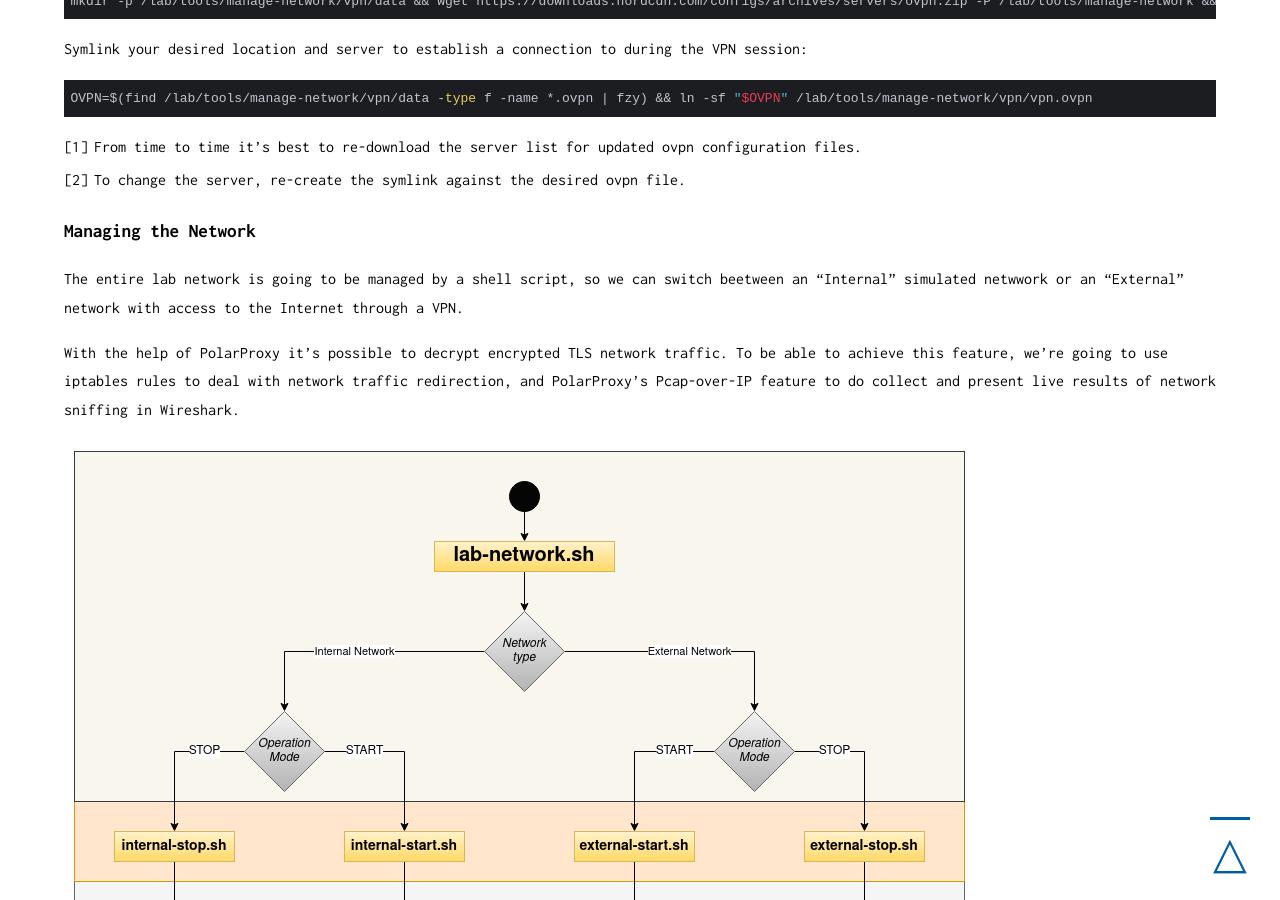
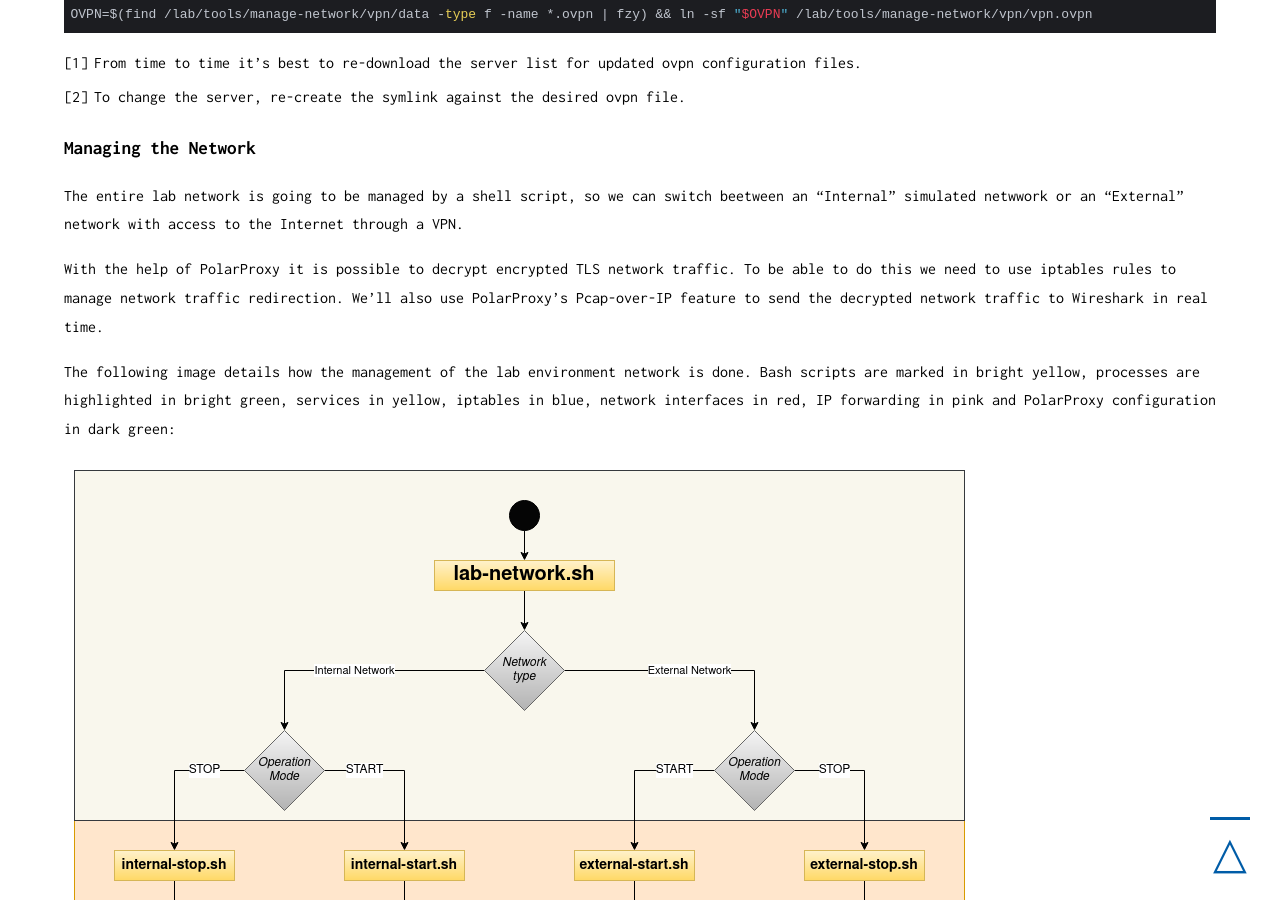
Before and after one commit to qwertzy-antonio-godinho/qwertzy-antonio-godinho.github.io, a Jekyll site: the page built from _posts/2021-02-08-Malware-Lab-Part-1-The-Gateway.md, in a window 1280 px wide and 900 px high, scrolled down 32167 px. Built offline with Jekyll 4.4.1, drawn with Linux system fonts in a browser that asks for light colours; some of the changed text lies outside the part shown.

Commit message:
arrangements

````diff
--- a/_posts/2021-02-08-Malware-Lab-Part-1-The-Gateway.md
+++ b/_posts/2021-02-08-Malware-Lab-Part-1-The-Gateway.md
@@ -216,9 +216,9 @@
 sudo apt -y purge snapd cloud-init
 sudo rm -rf /etc/cloud/ /var/lib/cloud/</code></pre>
 
-## Installing VirtualBox Guest additions
-
-If you don't have the VirtualBox Guest Additions ISO file you can get the file by executing the following command in the host machine:
+## Installing VirtualBox guest additions
+
+If you don't have the VirtualBox guest Additions ISO file you can get the file by executing the following command in the host machine:
 
 <pre><code class="bash">sudo apt install virtualbox-guest-additions-iso -y</code></pre>
 
@@ -945,17 +945,19 @@
 
 The entire lab network is going to be managed by a shell script, so we can switch beetween an "Internal" simulated netwwork or an "External" network with access to the Internet through a VPN.
 
-With the help of PolarProxy it's possible to decrypt encrypted TLS network traffic. To be able to achieve this feature, we're going to use iptables rules to deal with network traffic redirection, and PolarProxy's Pcap-over-IP feature to do collect and present live results of network sniffing in Wireshark.
+With the help of PolarProxy it is possible to decrypt encrypted TLS network traffic. To be able to do this we need to use iptables rules to manage network traffic redirection. We'll also use PolarProxy's Pcap-over-IP feature to send the decrypted network traffic to Wireshark in real time.
+
+The following image details how the management of the lab environment network is done. Bash scripts are marked in bright yellow, processes are highlighted in bright green, services in yellow, iptables in blue, network interfaces in red, IP forwarding in pink and PolarProxy configuration in dark green:
 
 ![](../assets/lab-part-2/script-network.png)
 
 - The "Internal" network uses INetSim to simulate network services and PolarProxy to decrypt the network traffic. With this network type, the virtual machines in the network will be cut off from the internet and all traffic is contained within the private network. This type of network can be started with the command <span class="highlight-blue">```lab-network.sh --start internal```</span>.
 
-- The "External" network allows Internet access through the use of a VPN while decrypting the network traffic. This is to be used for when it's necessary to allow Internet connectivity. This network type can be started with <span class="highlight-blue">```lab-network.sh --start external```</span>.
+- The "External" network allows Internet access through the use of a VPN while decrypting the network traffic. This is to be used when it's necessary to allow Internet connectivity. This network type can be started with <span class="highlight-blue">```lab-network.sh --start external```</span>.
 
 - To stop the network, regardless of the type of network use the comamnd <span class="highlight-blue">```lab-network.sh --stop```</span>.
 
-- If you have a VPN subscription, to refresh the VPN server list use <span class="highlight-blue">```--refresh-vpn-server-list```</span>, and to select which VPN server to connect to, use the command <span class="highlight-blue">```--refresh-vpn-server```</span>.
+- If you have a VPN subscription, to refresh the VPN server list use <span class="highlight-blue">```--refresh-vpn-server-list```</span>, and to select the VPN server to connect to, use the command <span class="highlight-blue">```--refresh-vpn-server```</span>.
 
 <pre><code class="bash">mkdir -p /lab/tools/manage-network/ && cat <<-'EOF' > "/lab/tools/manage-network/lab-network.sh"
 #! /bin/bash
@@ -1201,7 +1201,7 @@
 EOF
 chmod +x /lab/tools/manage-network/engine/internal-start.sh</code></pre>
 
-#### Internal network Teardown script
+The next script is executed when the "--stop" command is executed and it's purpose is to disabled the "Internal" network configuration:
 
 <pre><code class="bash">mkdir -p /lab/tools/manage-network/engine && cat <<-'EOF' > "/lab/tools/manage-network/engine/internal-stop.sh"
 #!/bin/bash
@@ -1335,7 +1333,7 @@
 EOF
 chmod +x /lab/tools/manage-network/engine/external-start.sh</code></pre>
 
-#### External network Teardown script
+The next script is executed when the "--stop" command is executed and it's purpose is to disabled the "External" network configuration:
 
 <pre><code class="bash">mkdir -p /lab/tools/manage-network/engine && cat <<-'EOF' > "/lab/tools/manage-network/engine/external-stop.sh"
 #!/bin/bash
````
Also changed, not shown: other parts of _posts/2021-02-08-Malware-Lab-Part-1-The-Gateway.md (+1 -5 lines).
